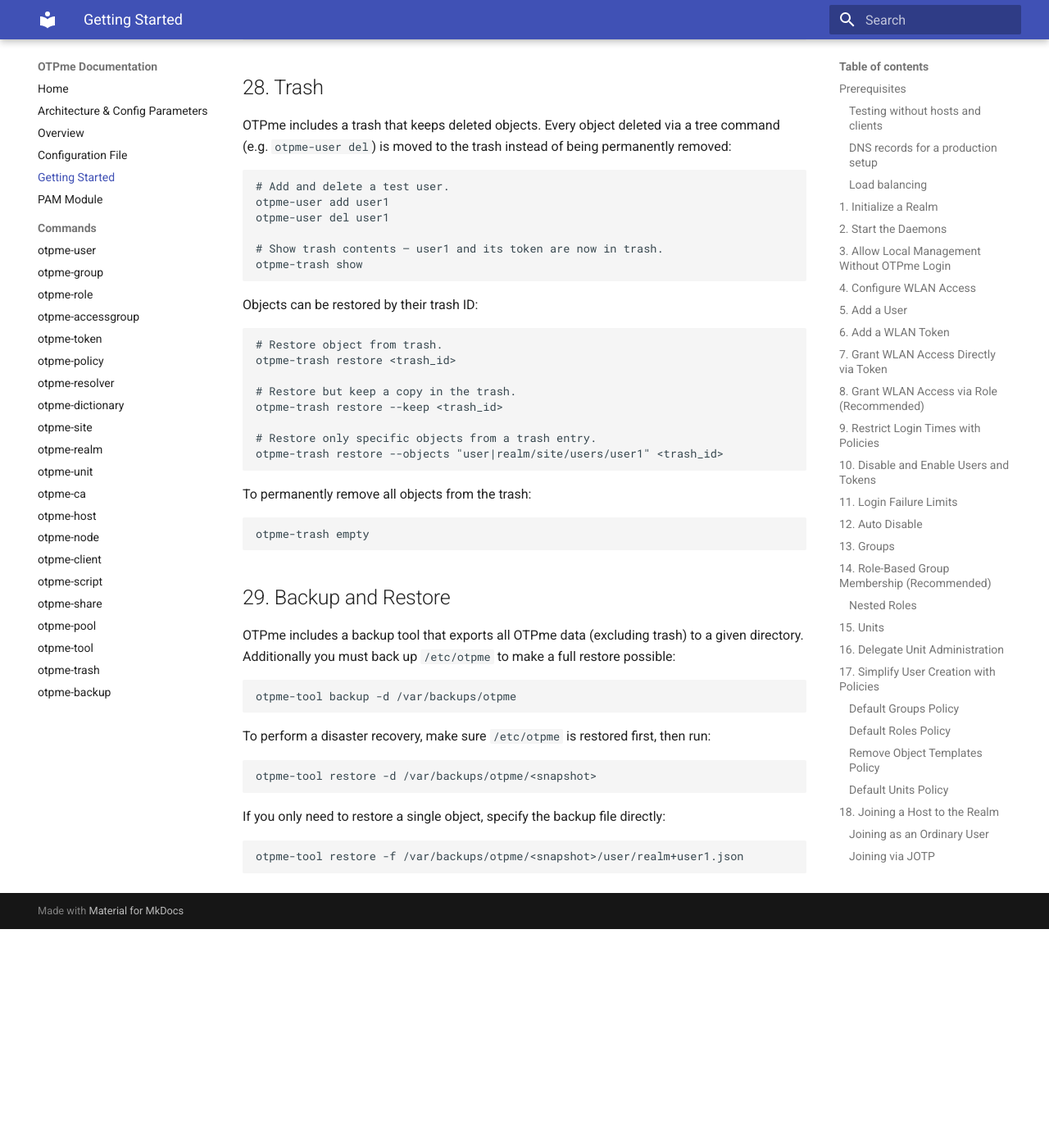
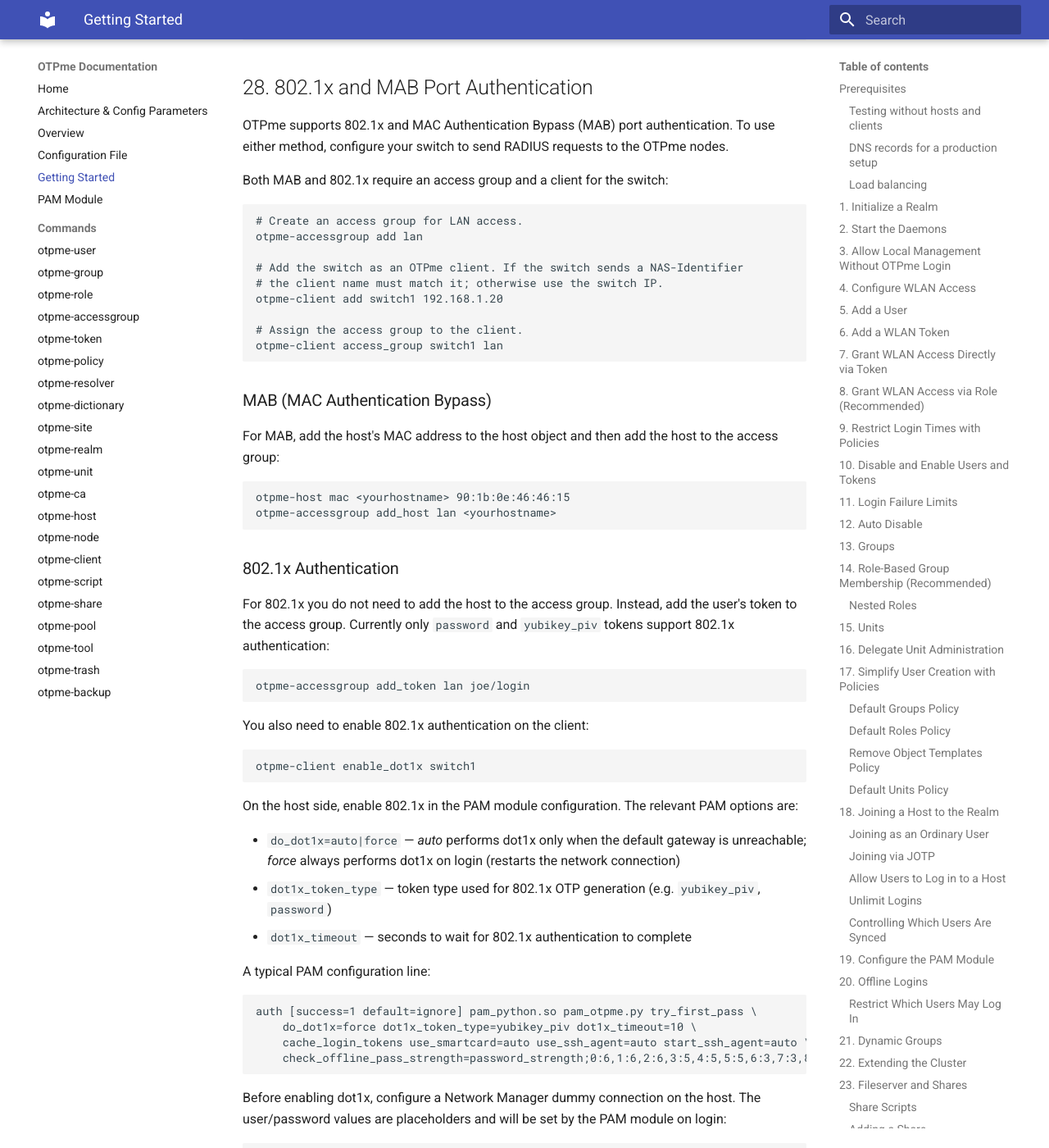
Before and after one commit to the2nd/otpme, an MkDocs documentation site: the page built from docs/getting-started.md, in a window 1280 px wide and 1400 px high, scrolled down 21417 px. Shown: the whole window at 82% size. Built offline with MkDocs 1.6.1 and Material for MkDocs 9.7.7, drawn with Linux system fonts in a browser that asks for light colours; before the commit the page ends 22550 px from its top, so only the background shows below that; some of the changed text lies outside the part shown.

Commit message:
Working on docs.

````diff
--- a/docs/getting-started.md
+++ b/docs/getting-started.md
@@ -1071,7 +1071,81 @@ individual tokens:
 otpme-site config <site> confirmation_policy force
 ```
 
-## 28. Trash
+## 28. 802.1x and MAB Port Authentication
+
+OTPme supports 802.1x and MAC Authentication Bypass (MAB) port
+authentication. To use either method, configure your switch to send RADIUS
+requests to the OTPme nodes.
+
+Both MAB and 802.1x require an access group and a client for the switch:
+
+```bash
+# Create an access group for LAN access.
+otpme-accessgroup add lan
+
+# Add the switch as an OTPme client. If the switch sends a NAS-Identifier
+# the client name must match it; otherwise use the switch IP.
+otpme-client add switch1 192.168.1.20
+
+# Assign the access group to the client.
+otpme-client access_group switch1 lan
+```
+
+### MAB (MAC Authentication Bypass)
+
+For MAB, add the host's MAC address to the host object and then add the
+host to the access group:
+
+```bash
+otpme-host mac <yourhostname> 90:1b:0e:46:46:15
+otpme-accessgroup add_host lan <yourhostname>
+```
+
+### 802.1x Authentication
+
+For 802.1x you do not need to add the host to the access group. Instead,
+add the user's token to the access group. Currently only `password` and
+`yubikey_piv` tokens support 802.1x authentication:
+
+```bash
+otpme-accessgroup add_token lan joe/login
+```
+
+You also need to enable 802.1x authentication on the client:
+
+```bash
+otpme-client enable_dot1x switch1
+```
+
+On the host side, enable 802.1x in the PAM module configuration. The
+relevant PAM options are:
+
+- `do_dot1x=auto|force` — *auto* performs dot1x only when the default gateway is unreachable; *force* always performs dot1x on login (restarts the network connection)
+- `dot1x_token_type` — token type used for 802.1x OTP generation (e.g. `yubikey_piv`, `password`)
+- `dot1x_timeout` — seconds to wait for 802.1x authentication to complete
+
+A typical PAM configuration line:
+
+```
+auth [success=1 default=ignore] pam_python.so pam_otpme.py try_first_pass \
+    do_dot1x=force dot1x_token_type=yubikey_piv dot1x_timeout=10 \
+    cache_login_tokens use_smartcard=auto use_ssh_agent=auto start_ssh_agent=auto \
+    check_offline_pass_strength=password_strength;0:6,1:6,2:6,3:5,4:5,5:5,6:3,7:3,8:3,9:3,10:3
+```
+
+Before enabling dot1x, configure a Network Manager dummy connection on the
+host. The user/password values are placeholders and will be set by the PAM
+module on login:
+
+```bash
+nmcli connection add type ethernet con-name "dot1x-lan" ifname enp0s25 \
+    802-1x.eap peap \
+    802-1x.phase2-auth mschapv2 \
+    802-1x.identity "user" \
+    802-1x.password "pass"
+```
+
+## 29. Trash
 
 OTPme includes a trash that keeps deleted objects. Every object deleted via
 a tree command (e.g. `otpme-user del`) is moved to the trash instead of
@@ -1105,7 +1179,7 @@ To permanently remove all objects from the trash:
 otpme-trash empty
 ```
 
-## 29. Backup and Restore
+## 30. Backup and Restore
 
 OTPme includes a backup tool that exports all OTPme data (excluding trash)
 to a given directory. Additionally you must back up `/etc/otpme` to make a
````
